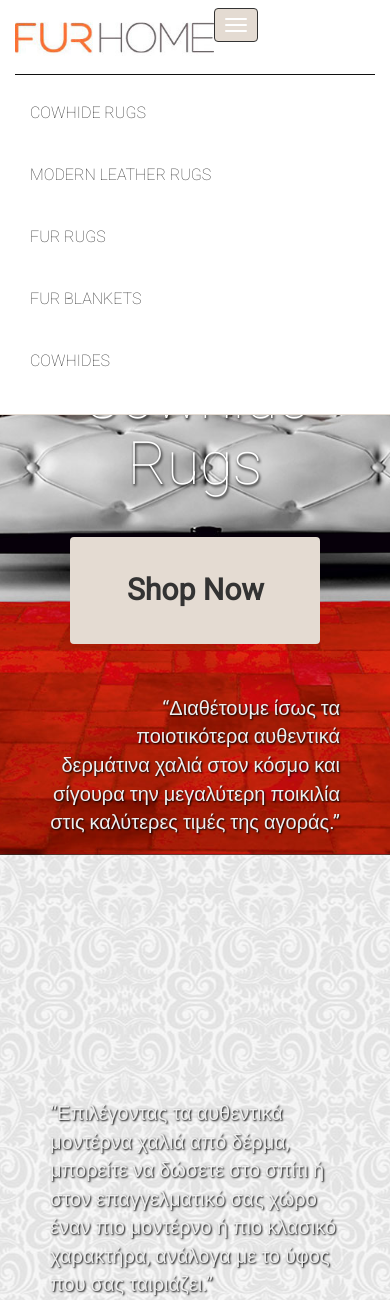
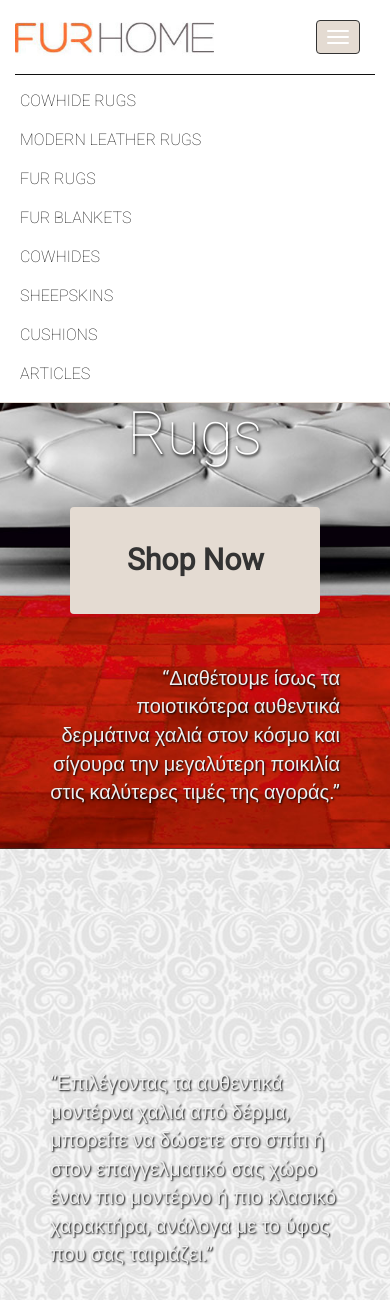
Before and after one commit to alkalline/furhomegr-newhome, a PHP site: page / in a window 390 px wide, after a click on "Toggle navigation". Shown: the top 1300 px of the page. Run offline with PHP 8.4, Linux system fonts and the light colour scheme.

Commit message:
v0.2.15
menu is 100% responsive
(still to change, break points made for english only)

```diff
--- a/css/furhome.css
+++ b/css/furhome.css
@@ -61,6 +61,9 @@
   p{
     font-size: 20px;
   }
+  .navbar-inverse .navbar-toggle {
+    margin-right: -15px;
+  }
 }
 .parallax-window {
     min-height: 800px;
@@ -97,22 +100,35 @@
 }
 .navbar-inverse {
   padding: 0px 15px;
-	color: #333;
+	color: #111;
 	border: 0px;
 	border-bottom: 1px solid #e4dbd2;
 	background-color: rgb(255,255,255); }
+/*.navbar-inverse .navbar-nav ul {
+  line-height: 69px;
+  min-height: 69px;
+  vertical-align: bottom;
+}*/
 .navbar-inverse .navbar-nav li a {
+  /*padding-top: 40px;   <---- added for line break inside the menu
+  min-height: 99px;
+  max-width: 145px;*/
   font-family: 'Roboto', sans-serif;
   font-weight: 100;
   text-transform: uppercase;
   font-size: 16px;
-	color: #333;
-  line-height: 69px;
+	color: #111;
+  line-height: 69px; /*will change for line break*/
 	border-bottom: 3px solid transparent;
 /*transition: all 0.2s ease-out;*/ }
-@media (max-width:1354px) {
+@media (max-width:1370px) {
+  body{
+    margin-top: 69px;
+  }
   .navbar-inverse .navbar-nav li a {
     line-height: 39px;
+    padding-left: 5px;
+    padding-right: 5px;
   }
   .navbar-inverse .navbar-brand {
     max-height: 69px;
@@ -132,7 +148,7 @@
     padding: 0px; }
 }
 .navbar-inverse .navbar-nav li a:hover {
-	color: #333;
+	color: #111;
 	content: attr(hover);
 	transition: all 0.2s ease-out;
 	-webkit-transition: all 0.2s ease-out;
@@ -154,7 +170,74 @@
   color: #000;
   align-self: right;
 }
-
+@media (max-width:1140px) {
+  .navbar-toggle {
+    font-size: 16px;
+    line-height: 16px;
+    margin: auto;
+    float: right;
+  }
+  .navbar-inverse .navbar-nav li a {
+    font-size: 16px;
+    line-height: 16px;
+  }
+  .navbar-header {
+    width: 100%;
+  }
+  .navbar-header img {
+    float: left;
+    vertical-align: middle;
+    max-height: 69px;
+    height: 69px;
+    line-height: 69px;
+    display: inline-block;
+    border: 0px;
+    margin: 0px;
+    padding: 0px; }
+  .navbar-header button {
+    vertical-align: middle;
+    display: inline-block;
+    margin-top: 20px;
+    float: right;
+  }
+}
+/* navbar button toggle at 1140 px instead of 768 (default) */
+@media (max-width: 1140px) {
+    .navbar-header {
+        float: none;
+    }
+/*    .navbar-left,.navbar-right {
+        float: none !important;
+    }*/
+    .navbar-toggle {
+        display: block;
+    }
+    .navbar-collapse {
+        border-top: 1px solid transparent;
+        box-shadow: inset 0 1px 0 rgba(255,255,255,0.1);
+    }
+/*    .navbar-fixed-top {
+        top: 0;
+        border-width: 0 0 1px;
+    }*/
+    .navbar-collapse.collapse {
+        display: none!important;
+    }
+/*    .navbar-nav {
+        float: none!important;
+        margin-top: 7.5px;
+    }*/
+    .navbar-nav>li {
+        float: none;
+    }
+/*    .navbar-nav>li>a {
+        padding-top: 10px;
+        padding-bottom: 10px;
+    }*/
+    .collapse.in{
+        display:block !important;
+    }
+}
 /*#mainmenu {
   text-align: center;
   font-size: 18px;
--- a/index.html
+++ b/index.html
@@ -27,13 +27,13 @@
     <nav class="navbar navbar-inverse navbar-fixed-top">
      <div class="container-fluid">
         <div class="navbar-header">
+          <img src="images/furhome-logo4.jpg" class="navbar-brand"/>
           <button type="button" class="navbar-toggle collapsed" data-toggle="collapse" data-target="#navbar-collapse-1" aria-expanded="false">
             <span class="sr-only">Toggle navigation</span>
             <span class="icon-bar"></span>
             <span class="icon-bar"></span>
             <span class="icon-bar"></span>
           </button>
-          <img src="images/furhome-logo4.jpg" class="navbar-brand img-responsive"/>
         </div><!-- /.navbar-header -->
         <!-- Collect the nav links, forms, and other content for toggling -->
         <div class="collapse navbar-collapse" id="navbar-collapse-1">
@@ -46,13 +46,6 @@
             <li><a href="#">Sheepskins</a></li>
             <li><a href="#">Cushions</a></li>
             <li><a href="#">Articles</a></li>
-        <!--    <li class="dropdown">
-              <a href="#" class="dropdown-toggle" data-toggle="dropdown" role="button" aria-haspopup="true" aria-expanded="false">Language <span class="caret"></span></a>
-              <ul class="dropdown-menu">
-                <li><a href="#">EN</a></li>
-                <li><a href="index-gr.htm">GR</a></li>
-              </ul>
-            </li>-->
           </ul>
         </div><!-- /.navbar-collapse -->
       </div>
```
